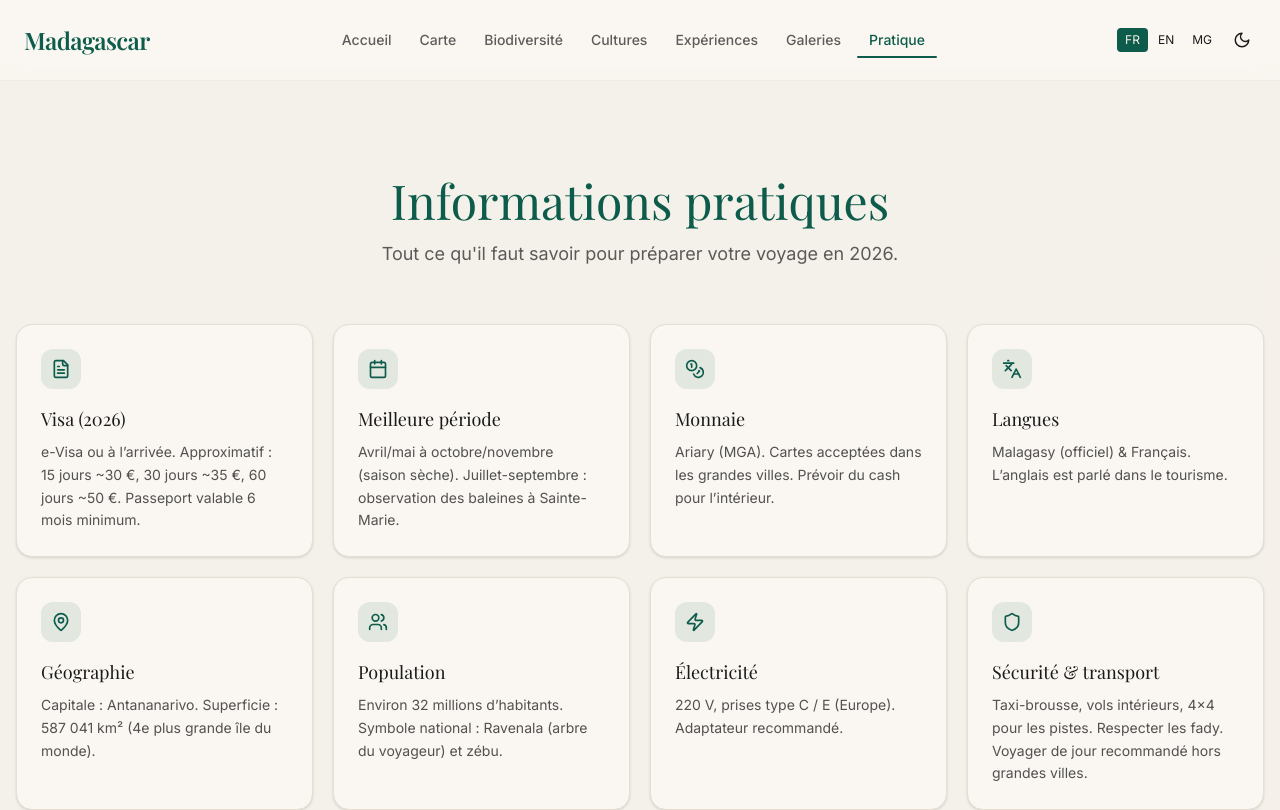
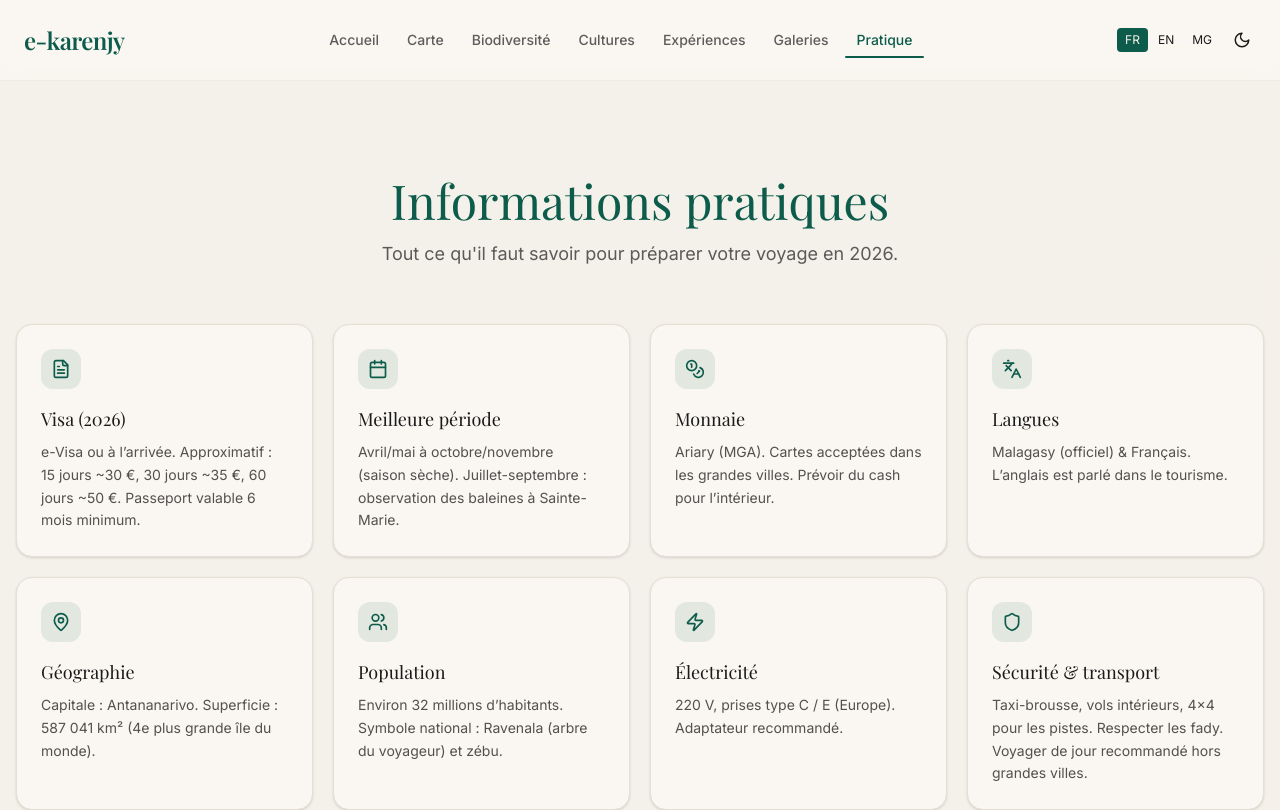
Before and after one commit to Alpha2630/e-karenjy, a React (Vite) app: page /practical in a window 1280 px wide. Shown: the top 810 px of the page. Built offline with nearby package versions, Linux system fonts and the light colour scheme; a web font is replaced by a local one.

Commit message:
a few update in Navbar

```diff
--- a/src/components/Layout/Navbar.tsx
+++ b/src/components/Layout/Navbar.tsx
@@ -37,7 +37,7 @@ export default function Navbar() {
       >
         <div className="max-w-7xl mx-auto px-4 sm:px-6 flex items-center justify-between h-16 md:h-20">
           <Link to="/" className="font-display text-xl md:text-2xl font-semibold text-primary tracking-tight">
-            Madagascar
+            e-karenjy
           </Link>
 
           {/* Desktop nav */}
```
